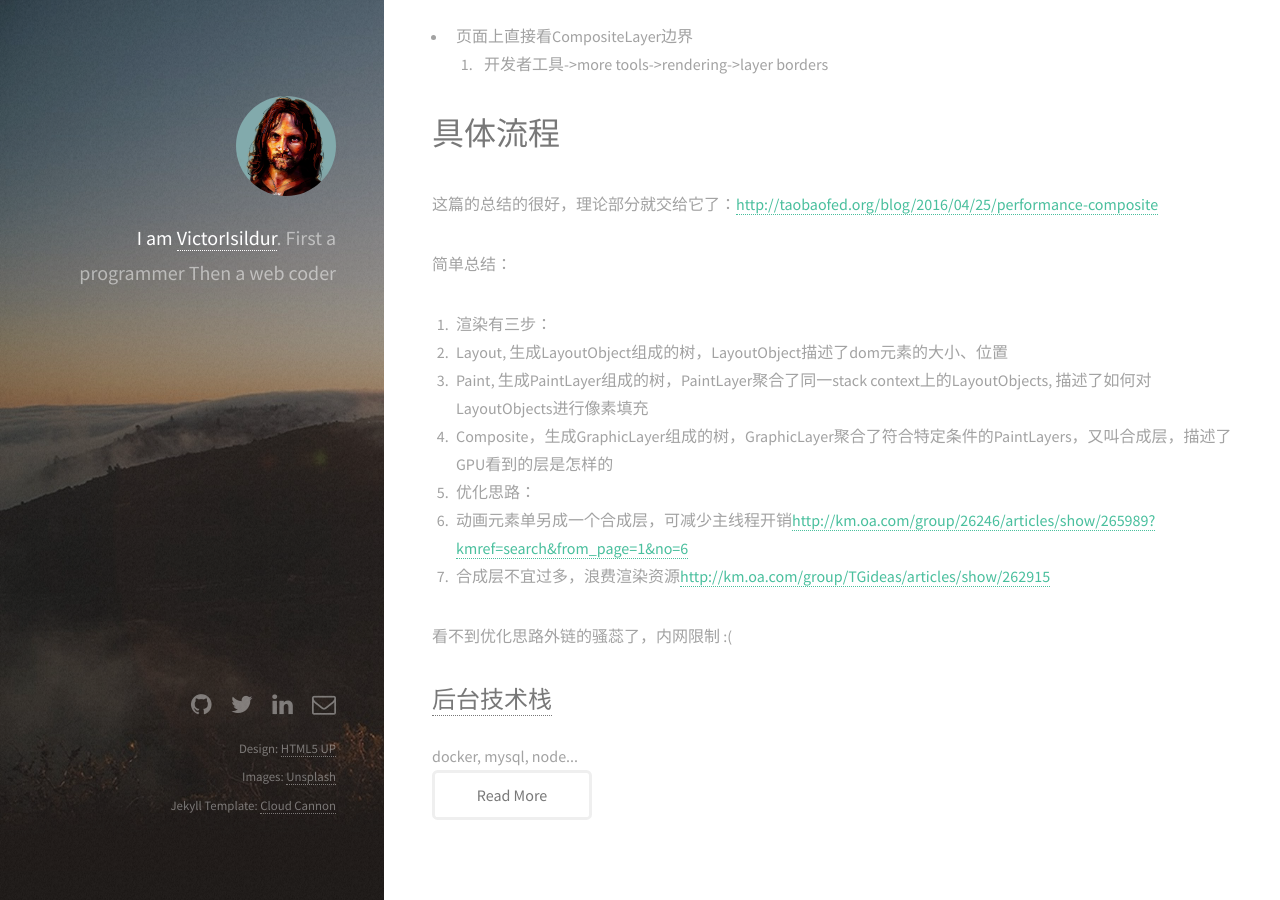
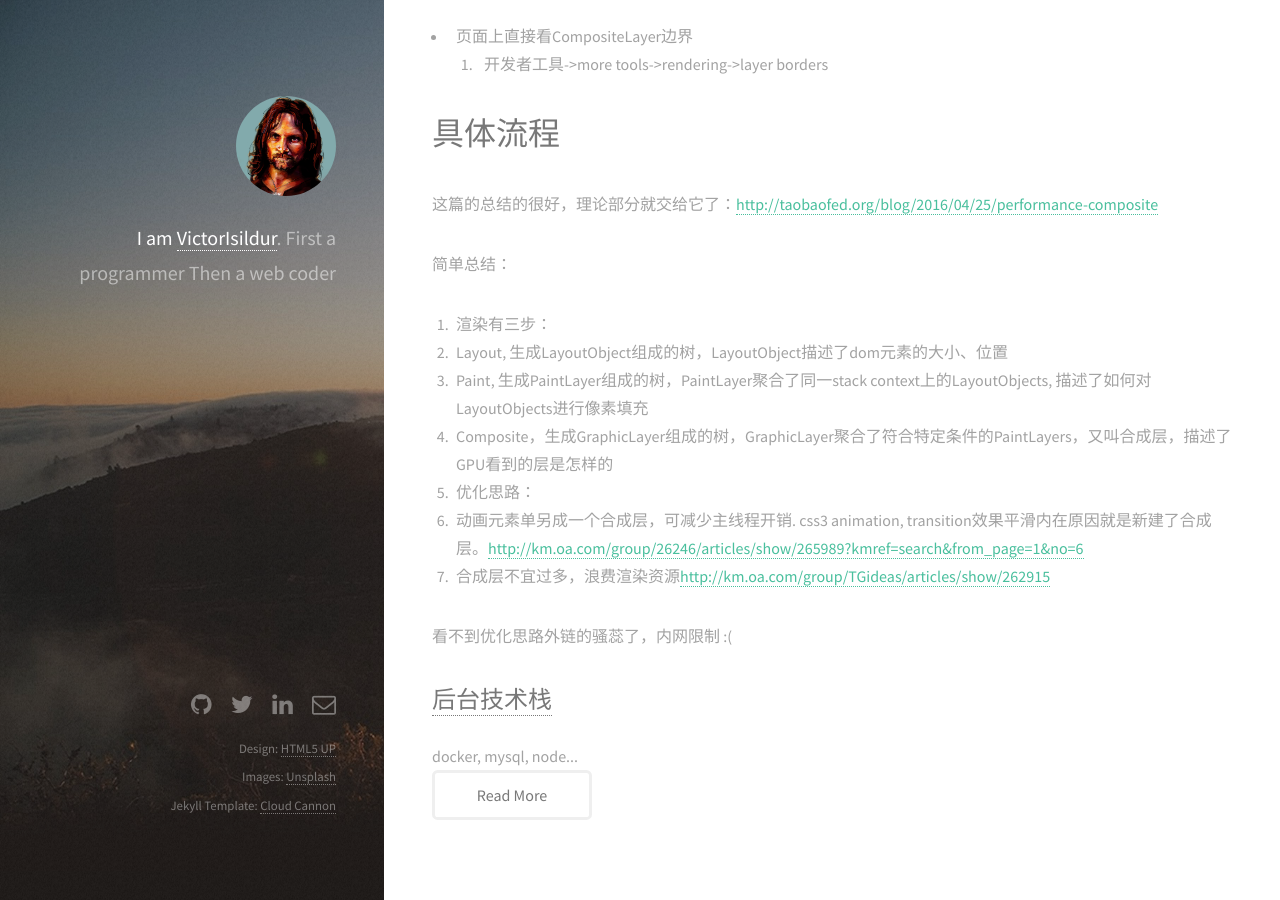
Before and after one commit to victorisildur/victorisildur.github.io, a Jekyll site: the page built from _posts/2017-01-04-browser-render.markdown, in a window 1280 px wide and 900 px high, scrolled down 576 px. Built offline with Jekyll 4.4.1, drawn with Linux system fonts in a browser that asks for light colours; our own code applies the rules of GitHub Pages for plain Markdown files; Markdown is read by kramdown in place of the engine named in the settings.

Commit message:
browser render

```diff
--- a/_posts/2017-01-04-browser-render.markdown
+++ b/_posts/2017-01-04-browser-render.markdown
@@ -27,7 +27,7 @@ excerpt: "Layout层->Paint层->Graphic层，理解为何动画卡顿。Createjs
   2. Paint, 生成PaintLayer组成的树，PaintLayer聚合了同一stack context上的LayoutObjects, 描述了如何对LayoutObjects进行像素填充
   3. Composite，生成GraphicLayer组成的树，GraphicLayer聚合了符合特定条件的PaintLayers，又叫合成层，描述了GPU看到的层是怎样的
 2. 优化思路：
-  1. 动画元素单另成一个合成层，可减少主线程开销[http://km.oa.com/group/26246/articles/show/265989?kmref=search&from_page=1&no=6](http://km.oa.com/group/26246/articles/show/265989?kmref=search&from_page=1&no=6)
+  1. 动画元素单另成一个合成层，可减少主线程开销. css3 animation, transition效果平滑内在原因就是新建了合成层。[http://km.oa.com/group/26246/articles/show/265989?kmref=search&from_page=1&no=6](http://km.oa.com/group/26246/articles/show/265989?kmref=search&from_page=1&no=6)
   2. 合成层不宜过多，浪费渲染资源[http://km.oa.com/group/TGideas/articles/show/262915](http://km.oa.com/group/TGideas/articles/show/262915)
 
 看不到优化思路外链的骚蕊了，内网限制 :(
```
